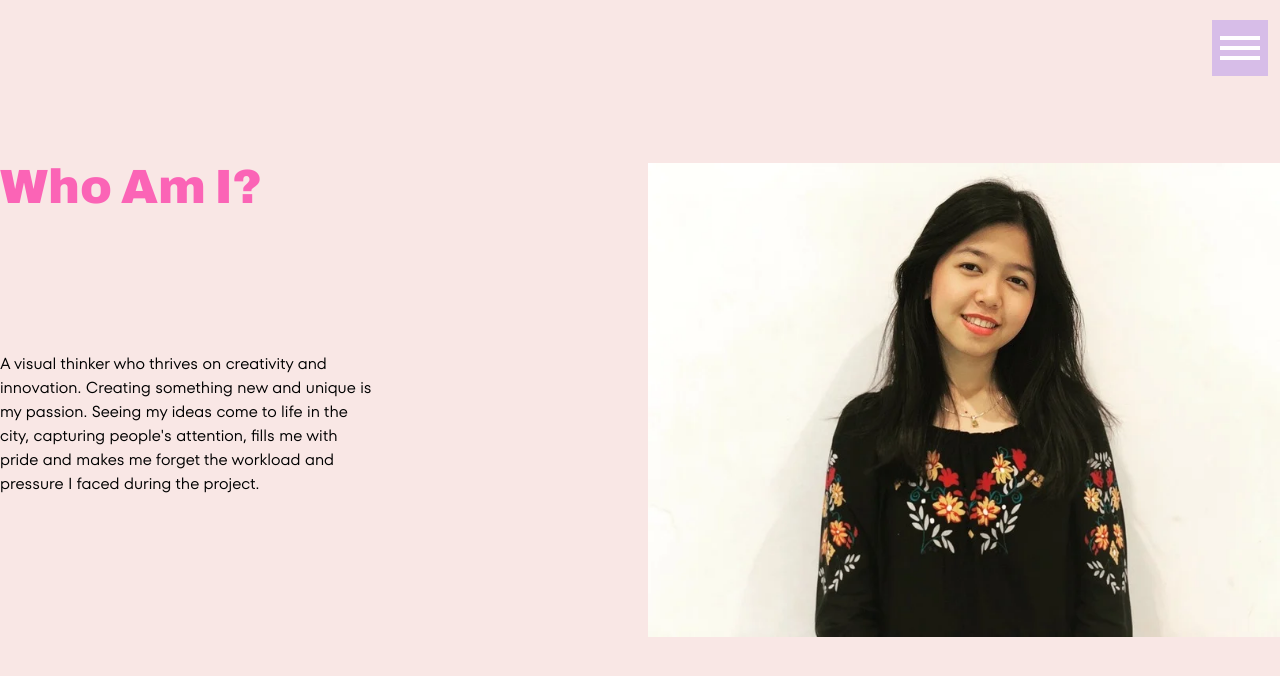
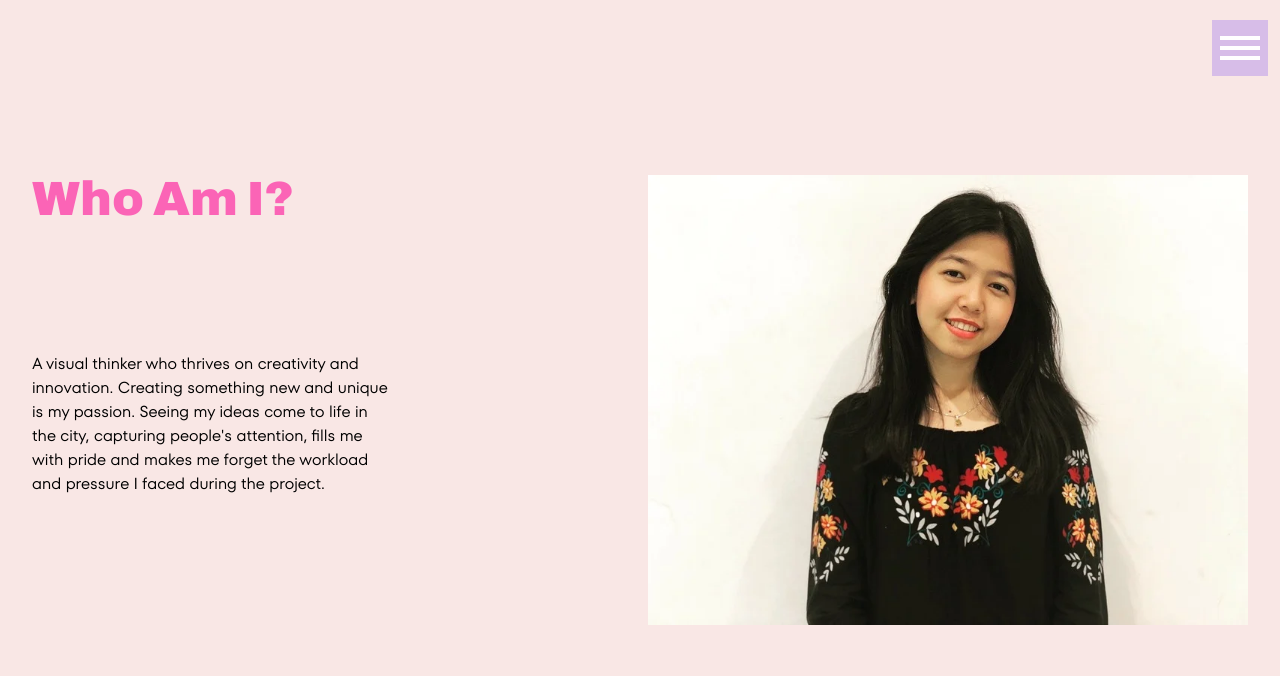
Before and after one commit to heinthtnaung/portfolio-zunlay, a Next.js app: page /about in a window 1280 px wide. Shown: the top 676 px of the page. Built offline with nearby package versions, Linux system fonts and the light colour scheme.

Commit message:
Animation: Add animation in `About page`.

```diff
--- a/src/app/about/page.tsx
+++ b/src/app/about/page.tsx
@@ -1,23 +1,30 @@
+"use client";
+
+import PageTransition from "@/components/Transition/pageTransition";
 import { Title } from "@/components/Typography";
 
 export default function AboutPage() {
   return (
-    <div className="w-screen h-screen bg-[#f9e7e5] text-black flex items-center">
-      <div className="container mx-auto grid xl:grid-cols-2 md-grid-cols-1 gap-4 items-center">
+    <PageTransition>
+      <div className="w-screen h-screen bg-[#f9e7e5] text-black lg:flex items-center p-8 overflow-auto">
+        <div className="container mx-auto grid xl:grid-cols-2 md-grid-cols-1 gap-4 items-center lg:pt-0 pt-20">
           <div className="h-full grid">
             <Title text="Who Am I?" className="text-pink-400" />
             <div className="text-black xl:max-w-3/5 max-w-full">
-            A visual thinker who thrives on creativity and innovation. Creating
-            something new and unique is my passion. Seeing my ideas come to life
-            in the city, capturing people's attention, fills me with pride and
-            makes me forget the workload and pressure I faced during the
-            project.
+              A visual thinker who thrives on creativity and innovation.
+              Creating something new and unique is my passion. Seeing my ideas
+              come to life in the city, capturing people&apos;s attention, fills me
+              with pride and makes me forget the workload and pressure I faced
+              during the project.
             </div>
           </div>
           <div>
+            <picture>
               <img src={"/photo.png"} alt="profilePhoto" />
+            </picture>
           </div>
         </div>
       </div>
+    </PageTransition>
   );
 }
```
Lines whose indentation alone changed are shown as unchanged.
